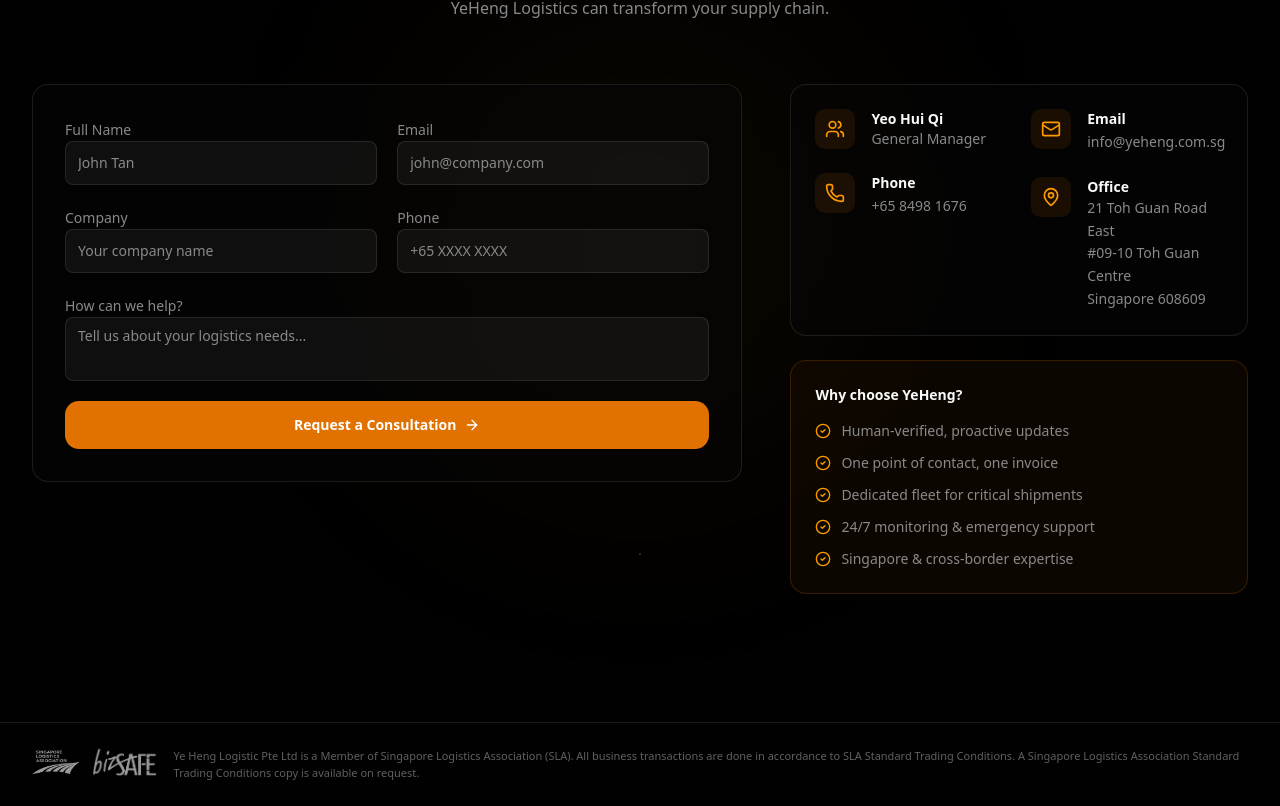
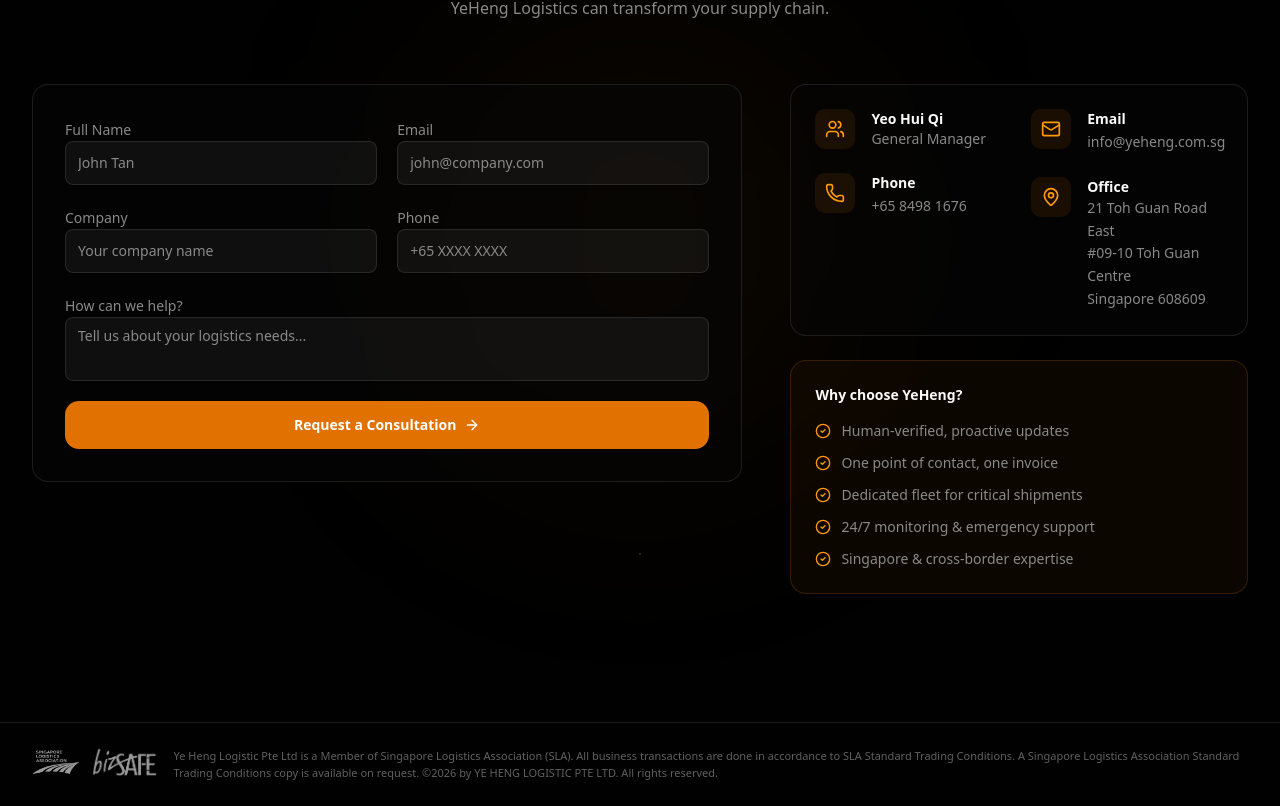
Before and after one commit to Eugeneglen/YeHeng-Logistic, a Next.js app: page / in a window 1280 px wide. Shown: the part 5446-6252 px from the top of the page. Built offline with nearby package versions, Linux system fonts and the light colour scheme.

Commit message:
f61757a5-d18a-4290-8c2e-0ba3fa0046ee

```diff
--- a/src/app/page.tsx
+++ b/src/app/page.tsx
@@ -1374,7 +1374,7 @@
             Ye Heng Logistic Pte Ltd is a Member of Singapore Logistics Association
             (SLA). All business transactions are done in accordance to SLA Standard
             Trading Conditions. A Singapore Logistics Association Standard Trading
-            Conditions copy is available on request.
+            Conditions copy is available on request. ©2026 by YE HENG LOGISTIC PTE LTD. All rights reserved.
           </p>
         </div>
       </div>
```
